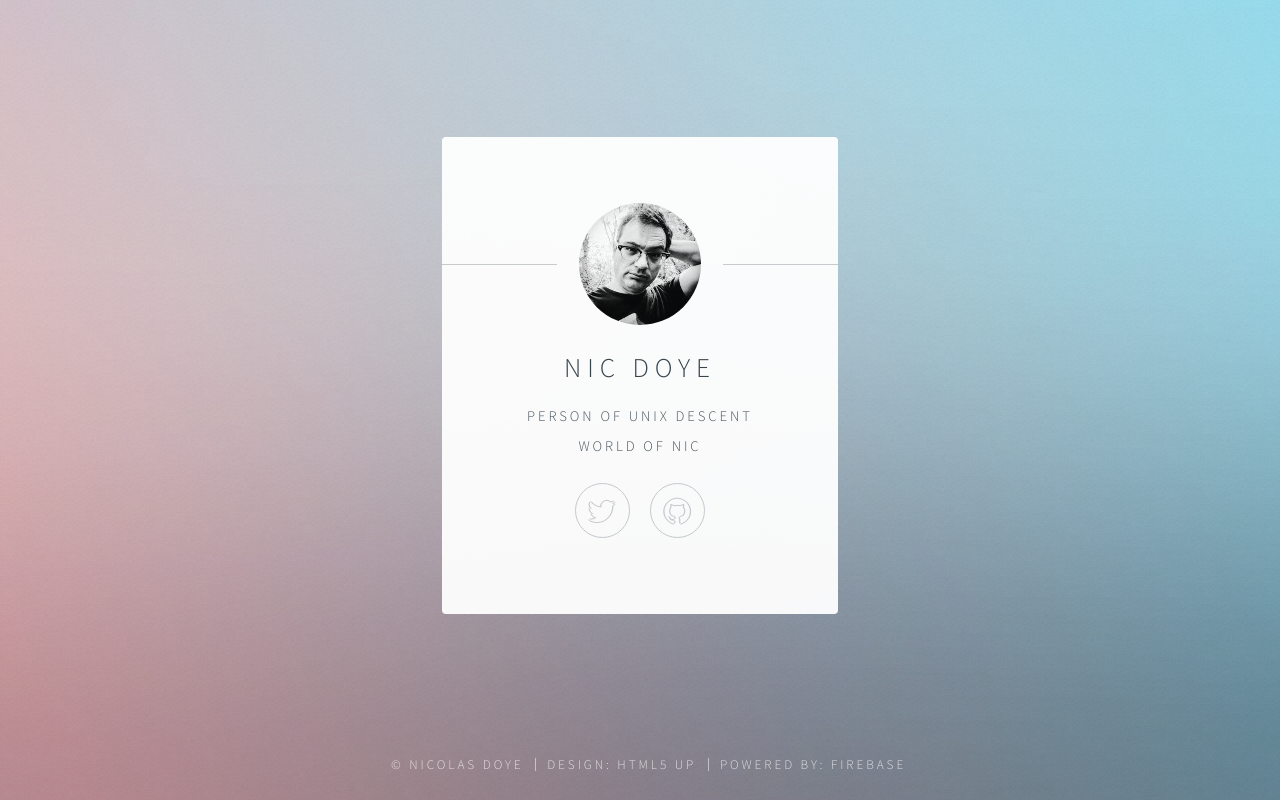
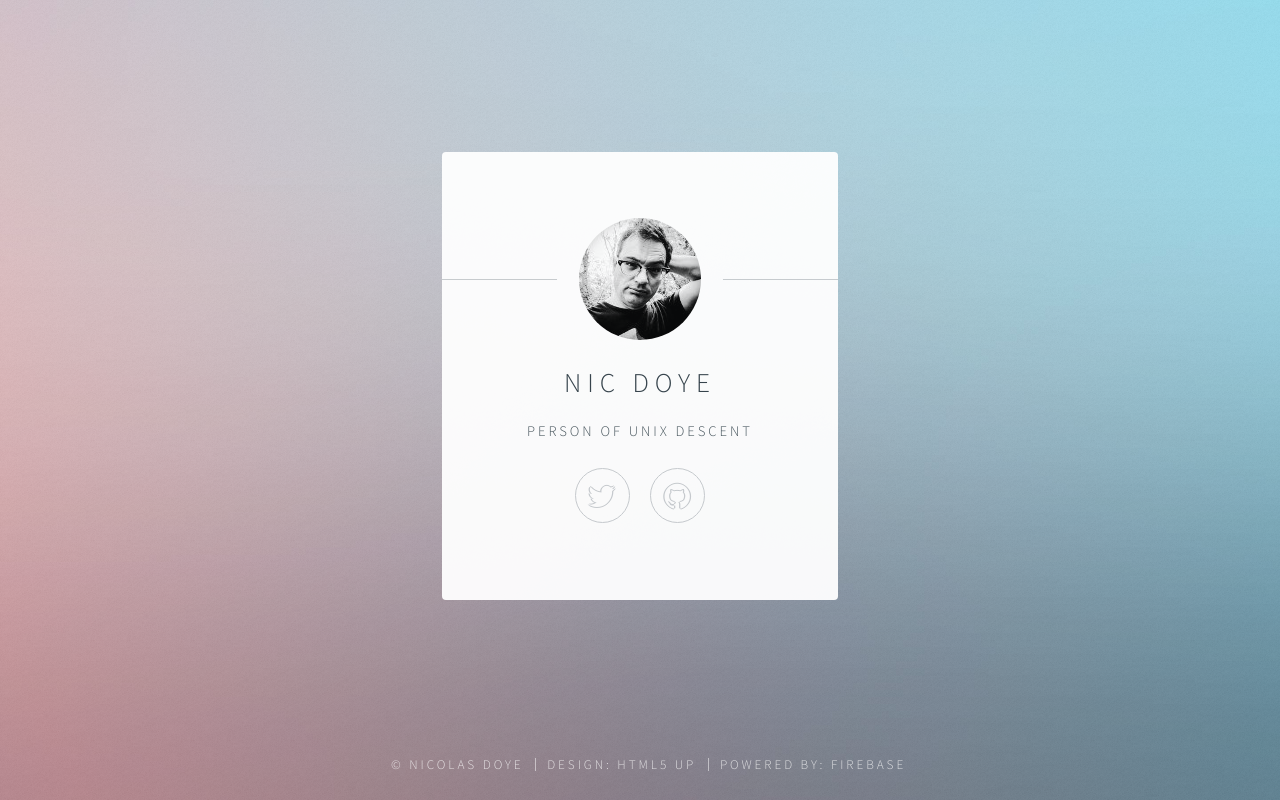
Before and after one commit to nicdoye/doye-sites, a plain HTML site: page public/index.html in a window 1280 px wide. Drawn offline with Linux system fonts and the light colour scheme.

```diff
--- a/public/index.html
+++ b/public/index.html
@@ -38,18 +38,14 @@
 					<section id="main">
 						<header>
 							<span class="avatar"><img src="/images/avatars/nic.jpg" alt="" /></span>
-							<h1>Nic Doye</h1>
-							<p>Person of UNIX descent<br/>
-                            <a href="https://worldofnic.org">World of Nic</a></p>
+							<h1><a href="https://worldofnic.org">Nic Doye</a></h1>
+							<p><a href="https://worldofnic.org">Person of UNIX descent</a></p>
 						</header>
 
 						<footer>
 							<ul class="icons">
-
 									<li><a href="https://twitter.com/nicdoye" class="fa-twitter">Twitter</a></li>
-
 									<li><a href="https://github.com/nicdoye" class="fa-github">Github</a></li>
-
 							</ul>
 						</footer>
 					</section>
```
Also changed, not shown: .gitlab-ci.yml (added), 1 other file.
